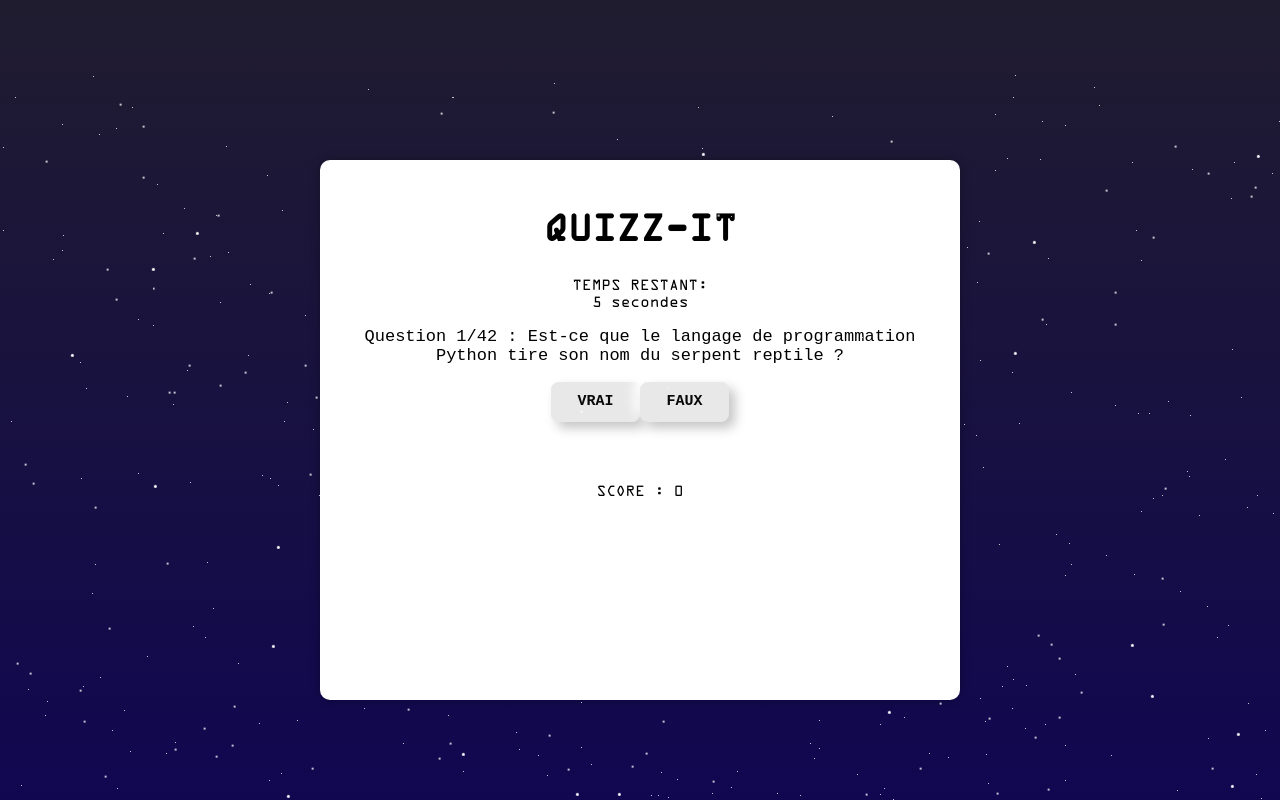
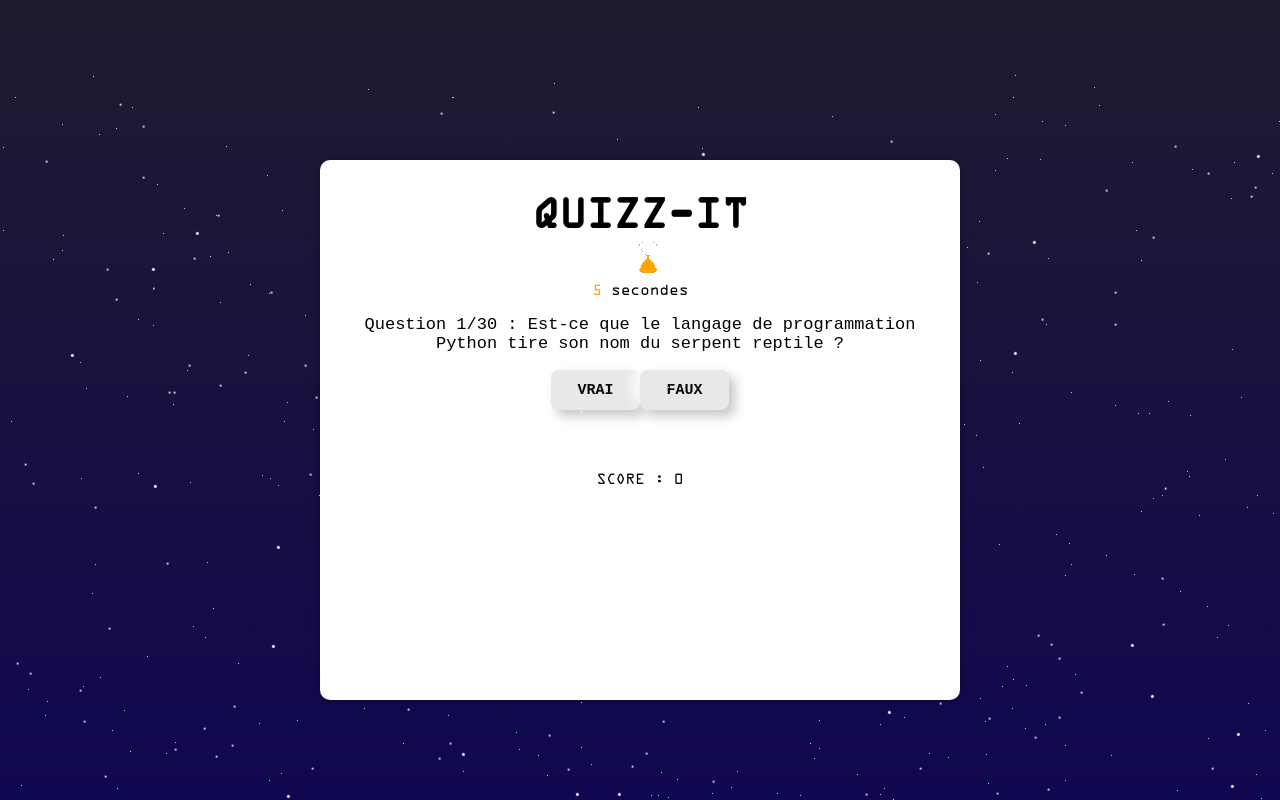
Before and after one commit to ferreiracvitoria/Hackathon_quizz, a plain HTML site: page index.html in a window 1280 px wide. Drawn offline with Linux system fonts and the light colour scheme.

Commit message:
timer style sablier

```diff
--- a/build/styles/style.css
+++ b/build/styles/style.css
@@ -16,7 +16,7 @@ body {
 
 
 #introduction{
-    margin-top: 40px;
+    margin-top: 75px;
     font-size: 1.6rem;
 }
 
@@ -42,8 +42,9 @@ body {
 }
 
 h1 {
-    font-size: 2.5rem;
+    font-size: 2.8rem;
     margin-bottom: 10px;
+    margin-top: 10px;
     font-family: "ocr", sans-serif;
 }
 
@@ -71,6 +72,27 @@ p {
 
 }
 
+.timerColor {
+    width: 20px;
+    height: 31px;
+    background-color: green;
+}
+
+
+.timerColor,
+.timerMask {
+    position: absolute;
+    top: 82px;
+    left: 318px;
+}
+
+.timerEnd {
+    height: 0;
+    transition: height linear 10s, top linear 10s;
+    top: 113px;
+
+}
+
 .button-container {
     display: flex;
     justify-content: center;
@@ -92,9 +114,9 @@ p {
 }
 
 .btnstart, #rejouerbtn {
-    margin-top: 10px;
+    margin-top: 40px;
     position: relative;
-    padding: 10px 20px;
+    padding: 15px 25px;
     border-radius: 7px;
     border: 1px solid #1d1736;
     font-size: 20px;
--- a/index.html
+++ b/index.html
@@ -6,7 +6,9 @@
     <meta name="viewport" content="width=device-width, initial-scale=1.0">
     <link rel="stylesheet" href="./build/styles/style.css">
     <link rel="stylesheet" href="./build/styles/mon.css">
-    <script src="./script.js" defer></script>
+    <link rel="stylesheet" href="./build/styles/timer.css">
+    <script src="script.js" defer></script>
+    <!-- <script src="timer.js" defer></script> -->
     <title>QUIZZ-IT</title>
 </head>
 
@@ -14,7 +16,16 @@
     <div class="main-container centrer">
         <div class="quiz-container">
             <h1>QUIZZ-IT</h1>
-            <br><div id="timer">TEMPS RESTANT: <br><span id="time">10 </span> secondes</div>
+            <div class="right">
+                <br>
+                <div id="timer"><br><span id="time">10</span> secondes
+                    <div class="sablier">
+                        <div class="timerColor"></div>
+                        <div class="timerMask"><img src="./assets/images/Sablier_lite.png" alt="" srcset=""></div>
+                    </div>
+                </div>
+            </div>
+            <!-- <div id="app"></div> -->
             <img id="questionImage" src="" alt="">
             <p id="question">Question 1 : Est-ce que la Terre est plate ?</p>
             <!-- <div id="timer">Temps restant : <span id="time">10</span> secondes</div>  -->
--- a/script.js
+++ b/script.js
@@ -5,6 +5,7 @@ const falseButton = document.getElementById('falseButton');
 const quizContainer = document.querySelector('.quiz-container');
 const questionImageElement = document.getElementById('questionImage');
 const divTimer = document.getElementById('timer');
+const sable = document.querySelector('.timerColor');
 const rejouer = document.getElementById('rejouerbtn');
 
 //une bonne réponse = un point
@@ -19,46 +20,35 @@ let timerInterval; // stocke l'ID de l'intervalle du minuteur
 const questions = [
     { question: "Est-ce que le langage de programmation Python tire son nom du serpent reptile ?", answer: false },
     { question: "L'HTML est un langage de programmation utilisé pour la création de sites web ?", answer: false },
-    { question: "Le code ci-dessus va s'exécuter sans erreur ?", answer: false, image:"./assets/images/image1.png"},
-    { question: "Le langage de programmation C++ est une extension du langage C ?", answer: true},
-    { question: "Le SQL est un langage de programmation utilisé pour la gestion des bases de données ?", answer: true},
-    { question: "Le code ci-dessus va s'exécuter sans erreur ?", answer: false, image:"./assets/images/image2.png"},
-    { question: "Le 'phishing' est une technique de piratage visant à voler des informations personnelles en se faisant passer pour une entité de confiance ?", answer: true},
-    { question: "Le protocole IPv6 a été développé pour pallier la pénurie d'adresses IP ?", answer: true},
-    { question: "Le code ci-dessus va s'exécuter sans erreur ?", answer: false, image:"./assets/images/image3.png"},
-    { question: "Le langage de programmation JavaScript est identique à Java ?", answer: false},
-    { question: "L'API (Application Programming Interface) permet la communication entre différentes applications ?", answer: true},
-    { question: "Le code ci-dessus va s'exécuter sans erreur ?", answer: false, image:"./assets/images/image4.png"},
-    { question: "Un algorithme est une séquence d'instructions qui décrit comment effectuer une tâche ?", answer: true},
-    { question: "Le code ci-dessus va s'exécuter sans erreur ?", answer: false, image:"./assets/images/image5.png"},
-    { question: "Les boucles permettent d'exécuter une série d'instructions plusieurs fois ?", answer: true},
-    { question: "Les algorithmes sont des séquences d'instructions permettant de résoudre un problème ?", answer: true},
-    { question: "En JavaScript, === est un opérateur d'égalité strict ?", answer: true, image:"./assets/images/image6.png"},
-    { question: "Le langage de programmation Go a été développé par Google ?", answer: true},
-    { question: "Le programme qui rectifie les erreurs commises par le programmeur est le compilateur ?", answer: true},
-    { question: "Le code Python ci-dessus vérifie si un nombre est pair et stocke le résultat dans la variable 'resultat' ?", answer: true, image:"./assets/images/image7.png"},
-    { question: "Les commentaires en programmation sont ignorés par le compilateur ou l'interpréteur ?", answer: true},
-    { question: "Javascript est un langage front uniquement ?", answer: false},
-    { question: "Est-ce du Python ?", answer: true, image:"./assets/images/image8.png"},
-    { question: "Python est un langage de haut niveau ?", answer: true},
-    { question: "L'assembleur est langage de bas niveau ?", answer: true},
-    { question: "XAML est un langage de front uniquement ?", answer: true},
-    { question: "Est-ce du PHP ?", answer: true, image:"./assets/images/image9.png"},
-    { question: "Les variables en programmation sont des conteneurs qui stockent des valeurs ?", answer: true},
-    { question: "Les fonctions en programmation permettent de regrouper des instructions réutilisables ?", answer: true},
-    { question: "Programmer une boucle infinie est une bonne pratique ?", answer: false},
-    { question: "Le programme rentre dans un If quand la condition du if est vraie ?", answer: true},
-    { question: "Les indices d'une séquence de 5 éléments sont : '1 2 3 4 5' ?", answer: false},
-    { question: "Dans le cas d'envoi d'informations plus ou moins sensibles par formulaire, on utilisera de préférence la méthode get plutôt que la méthode post ?", answer: false},
-    { question: "Cette syntaxe est correcte.", answer: false, image:"./assets/images/image_qu38.jpg"},
-    { question: "La syntaxe de cette ligne est correcte.", answer: true, image:"./assets/images/image_qu39.jpg"},
-    { question: "La syntaxe de cette ligne est correcte.", answer: false, image:"./assets/images/image_qu40.jpg"},
-    { question: "Ceci est du c#", answer: false, image:"./assets/images/image_qu41.jpg"},
-    { question: "La variable m vaudra -15 à la fin de ce programme.", answer: true, image:"./assets/images/image_qu42.jpg"},
-    { question: "Ceci est du Javascript.", answer: false, image:"./assets/images/image_qu43.jpg"},
-    { question: "Voici un tableau. On accède au 1ier élément du tableau, chien, comme ceci: $tableau=[1]", answer: false, image:"./assets/images/image_qu44.jpg"},
-    { question: "La boucle ci-dessous sera exécutée 4 fois", answer: true, image:"./assets/images/image_qu45.jpg"},
-    { question: "La dernière valeur affichée par ce programme est 20.", answer: false, image:"./assets/images/image_qu46.jpg"}
+    { question: "Le code ci-dessus va s'exécuter sans erreur ?", answer: false, image: "./assets/images/image1.png" },
+    { question: "Le langage de programmation C++ est une extension du langage C ?", answer: true },
+    { question: "Le code ci-dessus va s'exécuter sans erreur ?", answer: false, image: "./assets/images/image2.png" },
+    { question: "Le code ci-dessus va s'exécuter sans erreur ?", answer: false, image: "./assets/images/image3.png" },
+    { question: "Le langage de programmation JavaScript est identique à Java ?", answer: false },
+    { question: "Le code ci-dessus va s'exécuter sans erreur ?", answer: false, image: "./assets/images/image4.png" },
+    { question: "Un algorithme est une séquence d'instructions qui décrit comment effectuer une tâche ?", answer: true },
+    { question: "Le code ci-dessus va s'exécuter sans erreur ?", answer: false, image: "./assets/images/image5.png" },
+    { question: "Les boucles permettent d'exécuter une série d'instructions plusieurs fois ?", answer: true },
+    { question: "Le programme qui rectifie les erreurs commises par le programmeur est le compilateur ?", answer: true },
+    { question: "Javascript est un langage front uniquement ?", answer: false },
+    { question: "Est-ce du Python ?", answer: true, image: "./assets/images/image8.png" },
+    { question: "Python est un langage de haut niveau ?", answer: true },
+    { question: "L'assembleur est langage de bas niveau ?", answer: true },
+    { question: "Est-ce du PHP ?", answer: true, image: "./assets/images/image9.png" },
+    { question: "Les variables en programmation sont des conteneurs qui stockent des valeurs ?", answer: true },
+    { question: "Les fonctions en programmation permettent de regrouper des instructions réutilisables ?", answer: true },
+    { question: "Programmer une boucle infinie est une bonne pratique ?", answer: false },
+    { question: "Le programme rentre dans un If quand la condition du if est vraie ?", answer: true },
+    { question: "Les indices d'une séquence de 5 éléments sont : '1 2 3 4 5' ?", answer: false },
+    { question: "Cette syntaxe est correcte.", answer: false, image: "./assets/images/image_qu38.jpg" },
+    { question: "La syntaxe de cette ligne est correcte.", answer: true, image: "./assets/images/image_qu39.jpg" },
+    { question: "La syntaxe de cette ligne est correcte.", answer: false, image: "./assets/images/image_qu40.jpg" },
+    { question: "Ceci est du c#", answer: false, image: "./assets/images/image_qu41.jpg" },
+    { question: "La variable m vaudra -15 à la fin de ce programme.", answer: true, image: "./assets/images/image_qu42.jpg" },
+    { question: "Ceci est du Javascript.", answer: false, image: "./assets/images/image_qu43.jpg" },
+    { question: "Voici un tableau. On accède au 1ier élément du tableau, chien, comme ceci: $tableau=[1]", answer: false, image: "./assets/images/image_qu44.jpg" },
+    { question: "La boucle ci-dessous sera exécutée 4 fois", answer: true, image: "./assets/images/image_qu45.jpg" },
+    { question: "La dernière valeur affichée par ce programme est 20.", answer: false, image: "./assets/images/image_qu46.jpg" }
 ];
 
 console.log(questions[0].answer);
@@ -66,15 +56,32 @@ console.log(questions[0].answer);
 //fonction du timer
 function startTimer() {
     let timeLeft = 10;
+    timeElement.style.color = "green";
+    sable.style.backgroundColor = "green";
     timeElement.textContent = timeLeft;
-    timerInterval = setInterval(function() {
+    timerInterval = setInterval(function () {
+        sable.classList.add("timerEnd");
         timeLeft--;
+        if (timeLeft <= 3) {
+            timeElement.style.color = "red";
+            sable.style.backgroundColor = "red";
+        }
+        else if (timeLeft <= 5) {
+            timeElement.style.color = "orange";
+            sable.style.backgroundColor = "orange";
+        }
+        else {
+            timeElement.style.color = "green";
+            sable.style.backgroundColor = "green";
+        }
         timeElement.textContent = timeLeft;
+
         if (timeLeft === 0) {
             clearInterval(timerInterval);
+            sable.classList.remove("timerEnd");
             showCorrectAnswer(); //Montrera la bonne réponse
             questionIndex++;
-            setTimeout(showQuestion, 1000);
+            setTimeout(showQuestion, 2000);
         }
     }, 1000);
 }
@@ -95,11 +102,13 @@ function showCorrectAnswer() {
 function showQuestion() {
     isAnswered = false; //Réinitialisera isAnswered
     resetButtonColors(); //Réinitialisera les couleurs des boutons
+    sable.classList.remove("timerEnd");
     clearInterval(timerInterval);
+
     startTimer();
 
     if (questionIndex < questions.length) {
-        questionElement.textContent = `Question ${questionIndex + 1}/${questions.length} : ${questions[questionIndex].question}`;
+        questionElement.textContent = `Question ${questionIndex + 1}/30 : ${questions[questionIndex].question}`;
         //Question avec image
         const currentQuestion = questions[questionIndex];
         // questionElement.innerHTML = currentQuestion.question;
@@ -124,7 +133,7 @@ function showQuestion() {
         rejouer.style.display = 'flex';
         trueButton.style.display = 'none'; //masque le bouton Vrai
         falseButton.style.display = 'none'; //masque le bouton Faux
-        divTimer.style.display ='none'; //masque le timer
+        divTimer.style.display = 'none'; //masque le timer
     }
 }
 
@@ -137,7 +146,7 @@ function resetButtonColors() {
 
 let isAnswered = false;
 
-trueButton.addEventListener('click', function() {
+trueButton.addEventListener('click', function () {
     if (!isAnswered && questionIndex < questions.length) {
         isAnswered = true;
         if (questions[questionIndex].answer) {
@@ -146,16 +155,16 @@ trueButton.addEventListener('click', function() {
             score.textContent = scoreIn; // MAJ le score affiché
         } else {
             trueButton.classList.add('incorrect');
-            setTimeout(function(){
+            setTimeout(function () {
                 falseButton.classList.add('correct'); // Mettra en vert le bouton avec la bonne réponse
-            },1000);
+            }, 1000);
         }
         questionIndex++;
         setTimeout(showQuestion, 2000);
     }
 });
 
-falseButton.addEventListener('click', function() {
+falseButton.addEventListener('click', function () {
     if (!isAnswered && questionIndex < questions.length) {
         isAnswered = true;
         if (!questions[questionIndex].answer) {
@@ -164,7 +173,7 @@ falseButton.addEventListener('click', function() {
             score.textContent = scoreIn; //MAJ le score affiché
         } else {
             falseButton.classList.add('incorrect');
-            setTimeout(function(){
+            setTimeout(function () {
                 trueButton.classList.add('correct'); // Mettre en vert le bouton avec la bonne réponse
             }, 1000);
         }
```
Also changed, not shown: assets/images/Sablier_lite.png (added).
